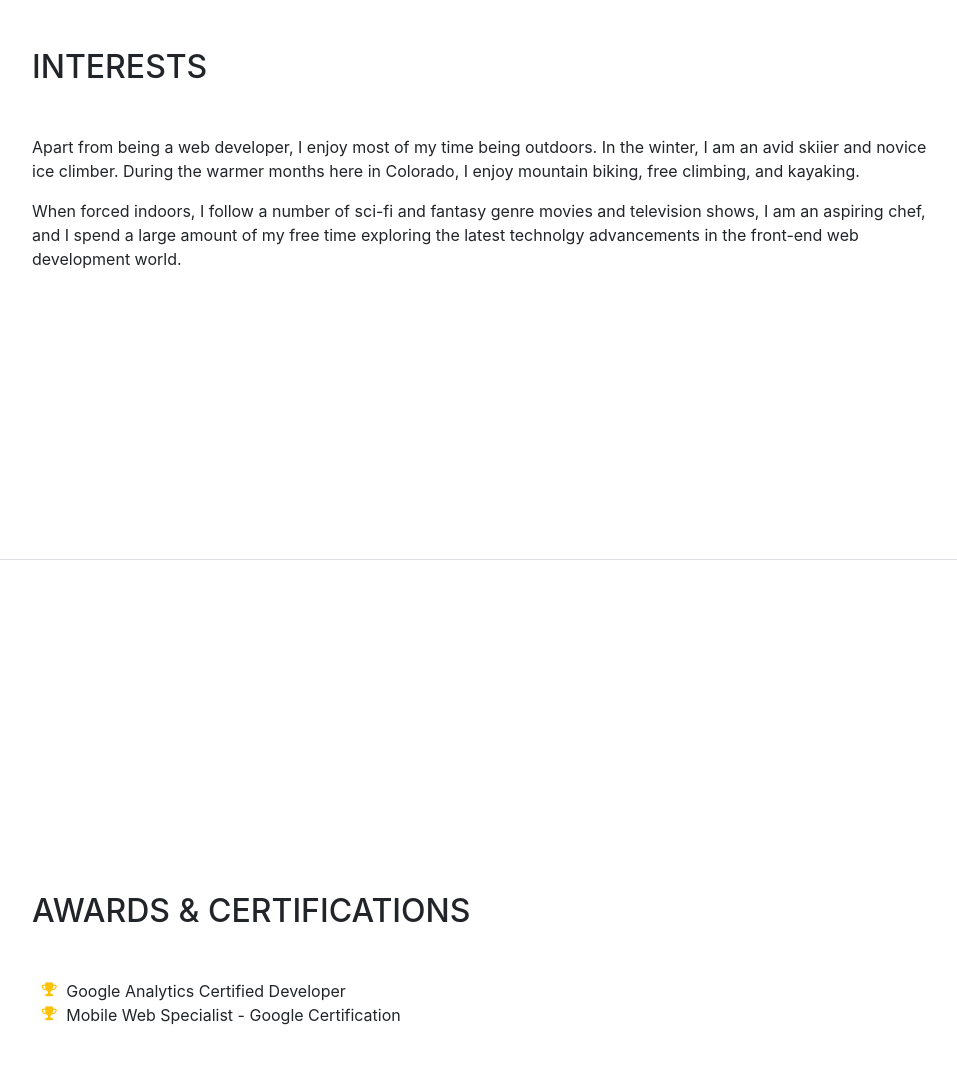
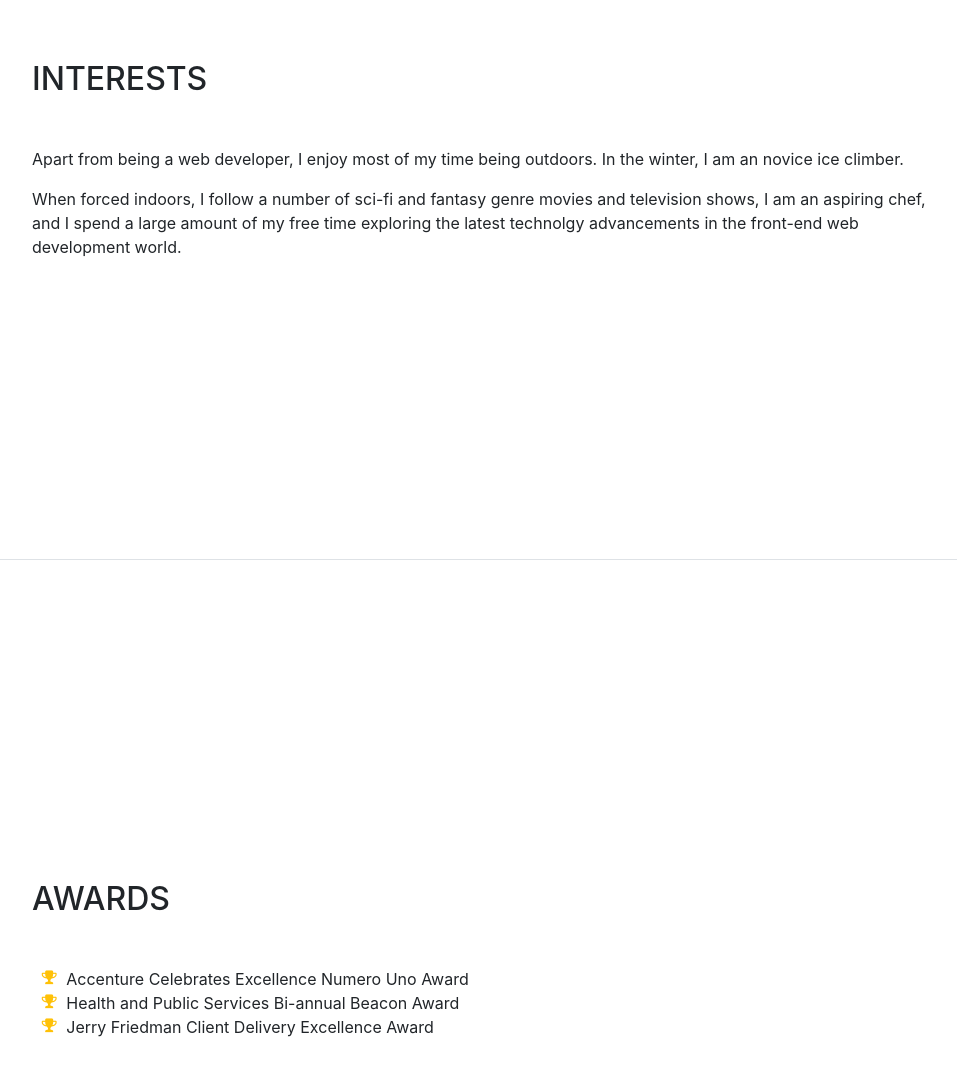
Before and after one commit to abhineet1991/abhineet1991.github.io, a website with bundled scripts: page index.html in a window 1280 px wide. Shown: the part 3440-4515 px from the top of the page, without its empty margins (288-1245 px from the left). Built offline with nearby package versions, Linux system fonts and the light colour scheme; a web font is replaced by a local one.

Commit message:
Interests

```diff
--- a/index.html
+++ b/index.html
@@ -223,24 +223,28 @@
         </div>
       </section>
 
-      <section class="resume-section p-3 p-lg-5 d-flex flex-column" id="interests">
+     <section class="resume-section p-3 p-lg-5 d-flex flex-column" id="interests">
         <div class="my-auto">
           <h2 class="mb-5">Interests</h2>
-          <p>Apart from being a web developer, I enjoy most of my time being outdoors. In the winter, I am an avid skiier and novice ice climber. During the warmer months here in Colorado, I enjoy mountain biking, free climbing, and kayaking.</p>
+          <p>Apart from being a web developer, I enjoy most of my time being outdoors. In the winter, I am an novice ice climber.</p>
           <p class="mb-0">When forced indoors, I follow a number of sci-fi and fantasy genre movies and television shows, I am an aspiring chef, and I spend a large amount of my free time exploring the latest technolgy advancements in the front-end web development world.</p>
         </div>
       </section>
 
       <section class="resume-section p-3 p-lg-5 d-flex flex-column" id="awards">
         <div class="my-auto">
-          <h2 class="mb-5">Awards &amp; Certifications</h2>
+          <h2 class="mb-5">Awards</h2>
           <ul class="fa-ul mb-0">
+		    <li>
+              <i class="fa-li fa fa-trophy text-warning"></i>
+              Accenture Celebrates Excellence Numero Uno Award</li>
             <li>
               <i class="fa-li fa fa-trophy text-warning"></i>
-              Google Analytics Certified Developer</li>
-            <li>
+              Health and Public Services Bi-annual Beacon Award</li>
+			 <li>
               <i class="fa-li fa fa-trophy text-warning"></i>
-              Mobile Web Specialist - Google Certification</li>
+              Jerry Friedman Client Delivery Excellence Award</li>
+
           </ul>
         </div>
       </section>
```
